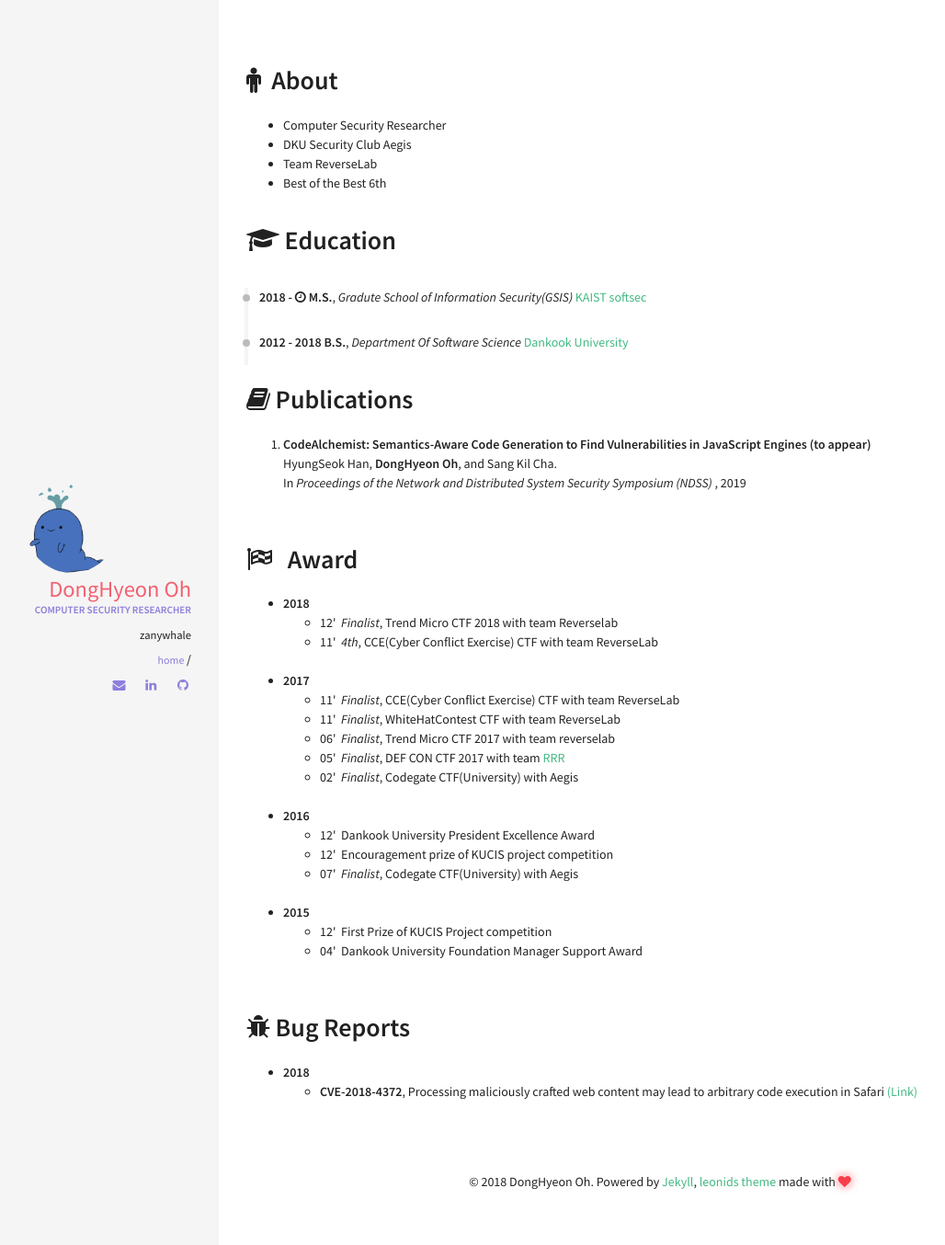
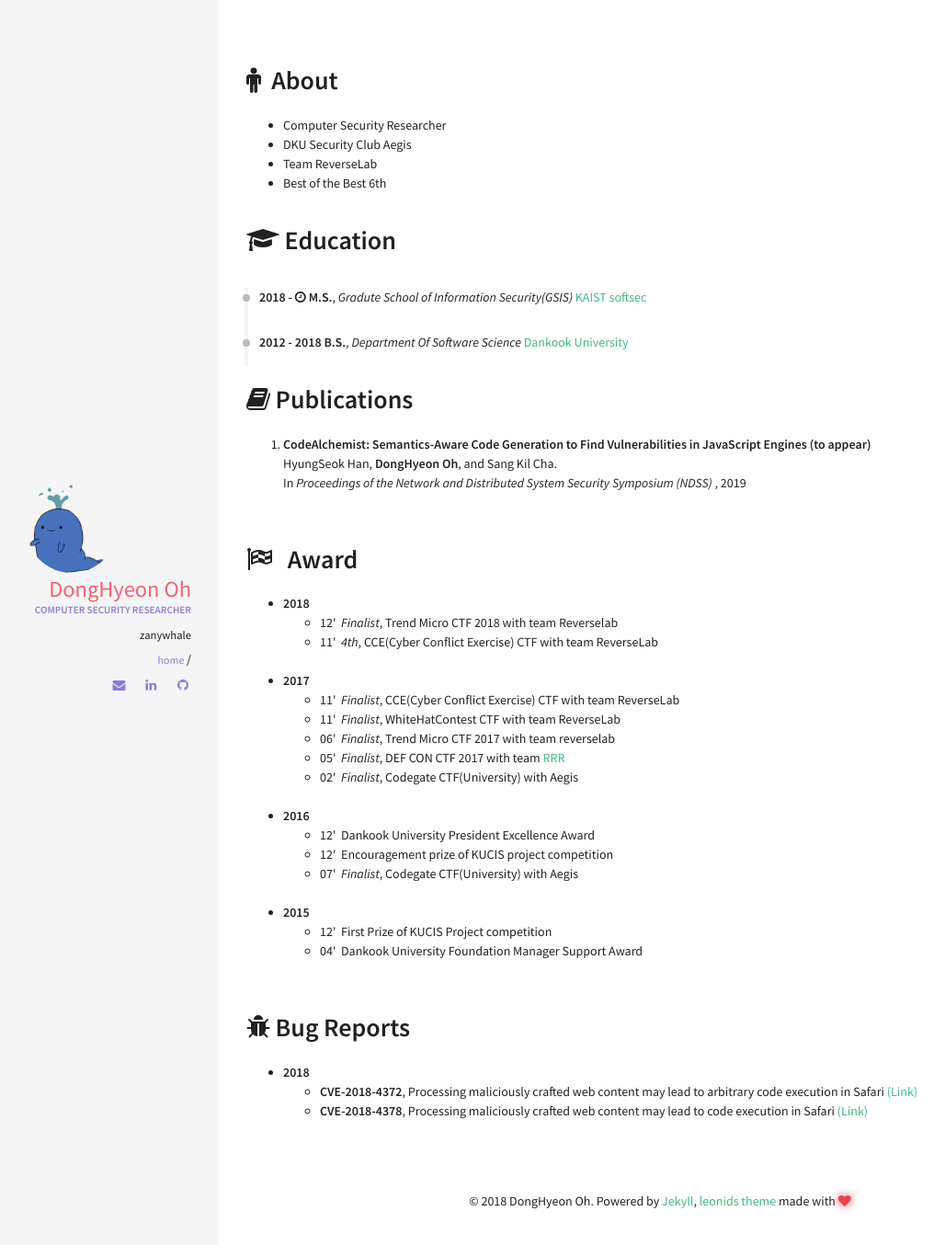
Before and after one commit to zanywhale/zanywhale.github.io, a Jekyll site: the page built from index.html, in a window 1280 px wide. Shown: the top 1354 px of the page at 92% size, without its empty margins (82-1110 px from the left). Built offline with Jekyll 4.4.1, drawn with Linux system fonts in a browser that asks for light colours.

Commit message:
Update bug

```diff
--- a/_data/index/bug.yml
+++ b/_data/index/bug.yml
@@ -1,3 +1,7 @@
 - descr: <strong>CVE-2018-4372</strong>, Processing maliciously crafted web content may lead to arbitrary code execution in Safari
   year : 2018
   link : https://support.apple.com/en-us/HT209196
+
+- descr: <strong>CVE-2018-4378</strong>, Processing maliciously crafted web content may lead to code execution in Safari
+  year : 2018
+  link : https://support.apple.com/en-us/HT209196
```
